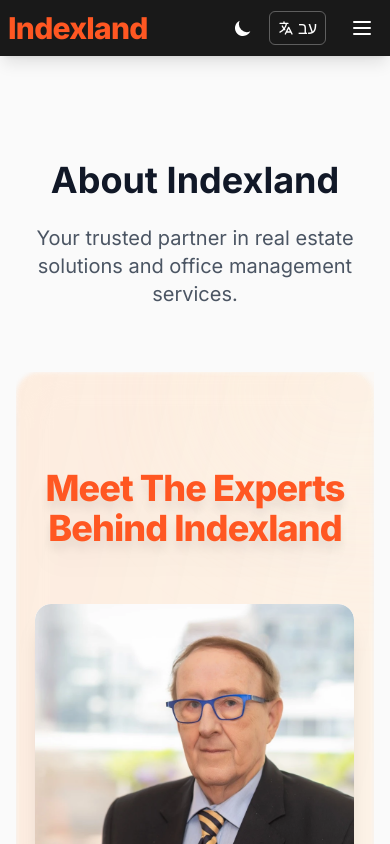
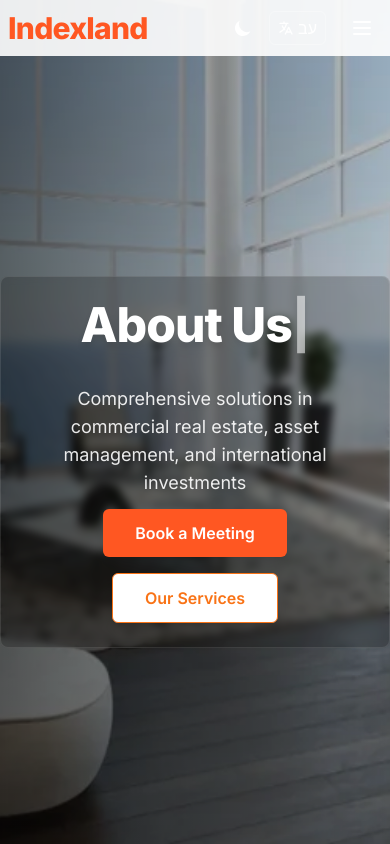
Before and after one commit to ItaySarusi/Indexland-i, a Next.js app: page /about-us in a window 390 px wide. Shown: the top 844 px of the page. Built offline with nearby package versions, Linux system fonts and the light colour scheme.

Commit message:
fixed navbar in light mode + restored about us section

```diff
--- a/src/app/about-us/page.tsx
+++ b/src/app/about-us/page.tsx
@@ -1,31 +1,92 @@
+'use client';
+import { Metadata } from "next";
 import PageContainer from "@/components/layout/PageContainer";
+import Hero from "@/components/sections/Hero";
+import WhyChooseUs from "@/components/sections/WhyChooseUs";
+import Metrics from "@/components/sections/Metrics";
 import TeamSection from "@/components/sections/TeamSection";
+import FaqSection from "@/components/sections/FaqSection";
+import CtaSection from "@/components/sections/CtaSection";
+import { SEO, IMAGES } from "@/constants/site";
+import MissionVisionSection from "@/components/sections/MissionVisionSection";
+import OurOfferSection from "@/components/sections/OurOfferSection";
 import CoreValuesSection from "@/components/sections/CoreValuesSection";
+import { useLanguage } from '@/lib/language-context';
+import { motion } from 'framer-motion';
+import AboutTabsSection from "@/components/sections/AboutTabsSection";
+import ClientsLogoCarousel from "@/components/sections/ClientsLogoCarousel";
+import { PAGES } from '@/constants/site';
 
-// Export metadata for SEO
-export const metadata = {
-  title: 'About Us - Indexland',
-  description: 'Learn about Indexland\'s mission, vision, and team of real estate professionals.',
-};
+export default function AboutUs() {
+  const { t, language, dir } = useLanguage();
 
-export default function AboutUsPage() {
   return (
     <PageContainer>
-      <div className="min-h-screen py-20">
-        <div className="container mx-auto px-4">
-          <div className="max-w-4xl mx-auto text-center mb-16">
-            <h1 className="text-4xl md:text-5xl font-bold text-gray-900 dark:text-white mb-6">
-              About Indexland
-            </h1>
-            <p className="text-xl text-gray-600 dark:text-gray-300 mb-8">
-              Your trusted partner in real estate solutions and office management services.
-            </p>
-          </div>
+      <motion.div initial={{ opacity: 0, y: -30 }} whileInView={{ opacity: 1, y: 0 }} viewport={{ once: true }} transition={{ duration: 1.0, ease: [0.25, 0.46, 0.45, 0.94] }}>
+        <Hero
+          title={PAGES.ABOUT_US.hero.title}
+          subtitle={PAGES.ABOUT_US.hero.subtitle}
+          primaryActionLabel={PAGES.ABOUT_US.hero.primaryActionLabel}
+          primaryActionHref="/book-meeting"
+          secondaryActionLabel={PAGES.ABOUT_US.hero.secondaryActionLabel}
+          secondaryActionHref="/services"
+          imageUrl="/view.webp"
+          variant="background-image"
+        />
+      </motion.div>
 
-          <TeamSection />
-          <CoreValuesSection />
-        </div>
-      </div>
+      {/* Our Story Section */}
+      <motion.section id="our-story" className="relative py-6 px-2 bg-transparent overflow-hidden" initial={{ opacity: 0, x: -40 }} whileInView={{ opacity: 1, x: 0 }} viewport={{ once: true }} transition={{ duration: 1.0, delay: 0.1, ease: [0.25, 0.46, 0.45, 0.94] }}>
+        <AboutTabsSection />
+      </motion.section>
+
+      {/* Our Clients Logo Carousel Section */}
+      <motion.section initial={{ opacity: 0, y: 30 }} whileInView={{ opacity: 1, y: 0 }} viewport={{ once: true }} transition={{ duration: 1.0, delay: 0.2, ease: [0.25, 0.46, 0.45, 0.94] }}>
+        <ClientsLogoCarousel />
+      </motion.section>
+
+      {/* WhyChooseUs - smooth scale */}
+      <motion.div
+            initial={{ opacity: 0, scale: 0.96 }}
+            whileInView={{ opacity: 1, scale: 1 }}
+            viewport={{ once: true, amount: 0.2 }}
+            transition={{ duration: 1.0, ease: [0.25, 0.46, 0.45, 0.94] }}
+          >
+          <WhyChooseUs
+            features={PAGES.ABOUT_US.features}
+            imageUrl={IMAGES.sections.whyChooseUs}
+            bgColor="bg-gray-50 dark:bg-backgroundDark/80"
+          />
+        </motion.div>
+
+      {/* Team Section */}
+      <motion.div initial={{ opacity: 0, rotateY: 30 }} whileInView={{ opacity: 1, rotateY: 0 }} viewport={{ once: true }} transition={{ duration: 1.0, delay: 0.3, ease: [0.25, 0.46, 0.45, 0.94] }}>
+        <TeamSection />
+      </motion.div>
+
+      {/* Core Values Section */}
+      <motion.div initial={{ opacity: 0, scale: 0.95 }} whileInView={{ opacity: 1, scale: 1 }} viewport={{ once: true }} transition={{ duration: 1.0, delay: 0.4, ease: [0.25, 0.46, 0.45, 0.94] }}>
+        <CoreValuesSection />
+      </motion.div>
+
+      {/* CTA Section */}
+        <CtaSection
+          title={PAGES.ABOUT_US.cta.title}
+          subtitle={PAGES.ABOUT_US.cta.subtitle}
+          primaryButtonText={PAGES.ABOUT_US.cta.primaryButtonText}
+          primaryButtonHref="/book-meeting"
+          secondaryButtonText={PAGES.ABOUT_US.cta.secondaryButtonText}
+          secondaryButtonHref="/services"
+          variant="centered"
+        />
+
+      {/* FAQ Section */}
+      <motion.div initial={{ opacity: 0, y: 30 }} whileInView={{ opacity: 1, y: 0 }} viewport={{ once: true }} transition={{ duration: 1.0, delay: 0.6, ease: [0.25, 0.46, 0.45, 0.94] }}>
+        <FaqSection
+          faqs={PAGES.ABOUT_US.faqs}
+          title={PAGES.ABOUT_US.faqTitle}
+        />
+      </motion.div>
     </PageContainer>
   );
 }
--- a/src/components/layout/Header.tsx
+++ b/src/components/layout/Header.tsx
@@ -96,7 +96,7 @@ export default function Header() {
   return (
     <header className={`fixed top-0 left-0 w-full z-[99999] transition-all duration-300 py-2 px-2 sm:px-4 max-w-full mx-auto ${
       isAtTop
-        ? 'bg-black/90 backdrop-blur-sm shadow-lg'
+        ? (isDarkMode ? 'bg-black/90' : 'bg-white/90')
         : 'navbar-glass bg-white/0 backdrop-blur-xl'
     }`}>
       <div className="container flex items-center justify-between flex-row-reverse flex-shrink-0" style={{ zIndex: '999999', position: 'relative' }}>
@@ -107,10 +107,10 @@ export default function Header() {
                 key={link.name}
                 href={link.href}
                 className={`${link.isButton
-                  ? "snake-border-btn bg-primary text-white dark:text-textPrimary"
+                  ? `snake-border-btn bg-primary text-white dark:text-textPrimary`
                   : isLinkActive(link.href)
-                    ? `snake-border-btn bg-primary/10 border-primary/30 font-semibold ${isAtTop ? 'text-white hover:text-gray-300' : 'text-primary hover:text-black'}`
-                    : `snake-border-btn ${isAtTop ? 'text-white hover:text-gray-300' : 'hover:text-black'}`
+                    ? `snake-border-btn bg-primary/10 border-primary/30 font-semibold ${isAtTop ? (isDarkMode ? 'text-white hover:text-gray-300' : 'text-black hover:text-gray-700') : 'text-primary hover:text-black'}`
+                    : `snake-border-btn ${isAtTop ? (isDarkMode ? 'text-white hover:text-gray-300' : 'text-black hover:text-gray-700') : 'hover:text-black'}`
                 }`}
               >
                 <span>{link.name}</span>
@@ -119,8 +119,8 @@ export default function Header() {
               <div key={link.name} className="relative group/dropdown">
                 <button className={`snake-border-btn flex items-center gap-1 cursor-pointer ${
                   isParentActive(link)
-                    ? `bg-primary/10 border-primary/30 font-semibold ${isAtTop ? 'text-white hover:text-gray-300' : 'text-primary hover:text-black'}`
-                    : `${isAtTop ? 'text-white hover:text-gray-300' : 'hover:text-black'}`
+                    ? `bg-primary/10 border-primary/30 font-semibold ${isAtTop ? (isDarkMode ? 'text-white hover:text-gray-300' : 'text-black hover:text-gray-700') : 'text-primary hover:text-black'}`
+                    : `${isAtTop ? (isDarkMode ? 'text-white hover:text-gray-300' : 'text-black hover:text-gray-700') : 'hover:text-black'}`
                 }`}>
                   <span>{link.name}</span>
                   <svg xmlns="http://www.w3.org/2000/svg" className="h-4 w-4 transition-transform duration-200 group-hover/dropdown:rotate-180" fill="none" viewBox="0 0 24 24" stroke="currentColor">
@@ -154,7 +154,7 @@ export default function Header() {
           )}
           <button
             onClick={toggleDarkMode}
-            className="snake-border-btn ml-2 p-2 flex items-center justify-center no-hover-effect"
+            className={`snake-border-btn ml-2 p-2 flex items-center justify-center no-hover-effect ${isAtTop ? (isDarkMode ? 'text-white' : 'text-black') : ''}`}
             aria-label={isDarkMode ? "Switch to light mode" : "Switch to dark mode"}
           >
             {isDarkMode ? (
@@ -169,7 +169,7 @@ export default function Header() {
           </button>
           <button
             onClick={toggleLanguage}
-            className="snake-border-btn px-3 py-1 flex items-center gap-1 no-hover-effect"
+            className={`snake-border-btn px-3 py-1 flex items-center gap-1 no-hover-effect ${isAtTop ? (isDarkMode ? 'text-white' : 'text-black') : ''}`}
           >
             <svg xmlns="http://www.w3.org/2000/svg" className="h-5 w-5" fill="none" viewBox="0 0 24 24" stroke="currentColor">
               <path strokeLinecap="round" strokeLinejoin="round" strokeWidth={2} d="M3 5h12M9 3v2m1.048 9.5A18.022 18.022 0 016.412 9m6.088 9h7M11 21l5-10 5 10M12.751 5C11.783 10.77 8.07 15.61 3 18.129" />
--- a/src/components/sections/AboutTabsSection.tsx
+++ b/src/components/sections/AboutTabsSection.tsx
@@ -1,5 +1,5 @@
-import React, { useState } from 'react';
-import Button from '../ui/Button';
+"use client";
+import { useState } from 'react';
 import { useLanguage } from '@/lib/language-context';
 import { PAGES } from '@/constants/site';
 
```
